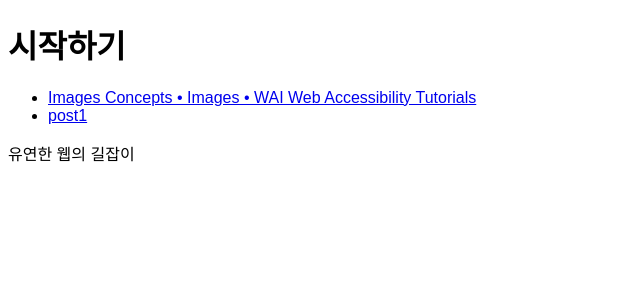
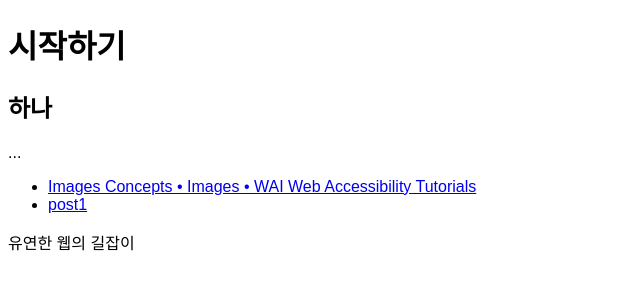
Before and after one commit to ionic2002/ionic2002.github.io, a Jekyll site: the page built from index.html, in a window 1280 px wide. Shown: the top 300 px of the page, without its empty margins (0-640 px from the left). Built offline with Jekyll 4.4.1, drawn with Linux system fonts in a browser that asks for light colours; the list of posts is cut into pages by our own code.

Commit message:
Update index.html

```diff
--- a/index.html
+++ b/index.html
@@ -4,6 +4,9 @@ title: html5
 ---
 
 <h1>시작하기</h1>
+
+<h2>하나</h2>
+<p>...</p>
 
 <ul>
 	{% for post in site.posts %}
```
